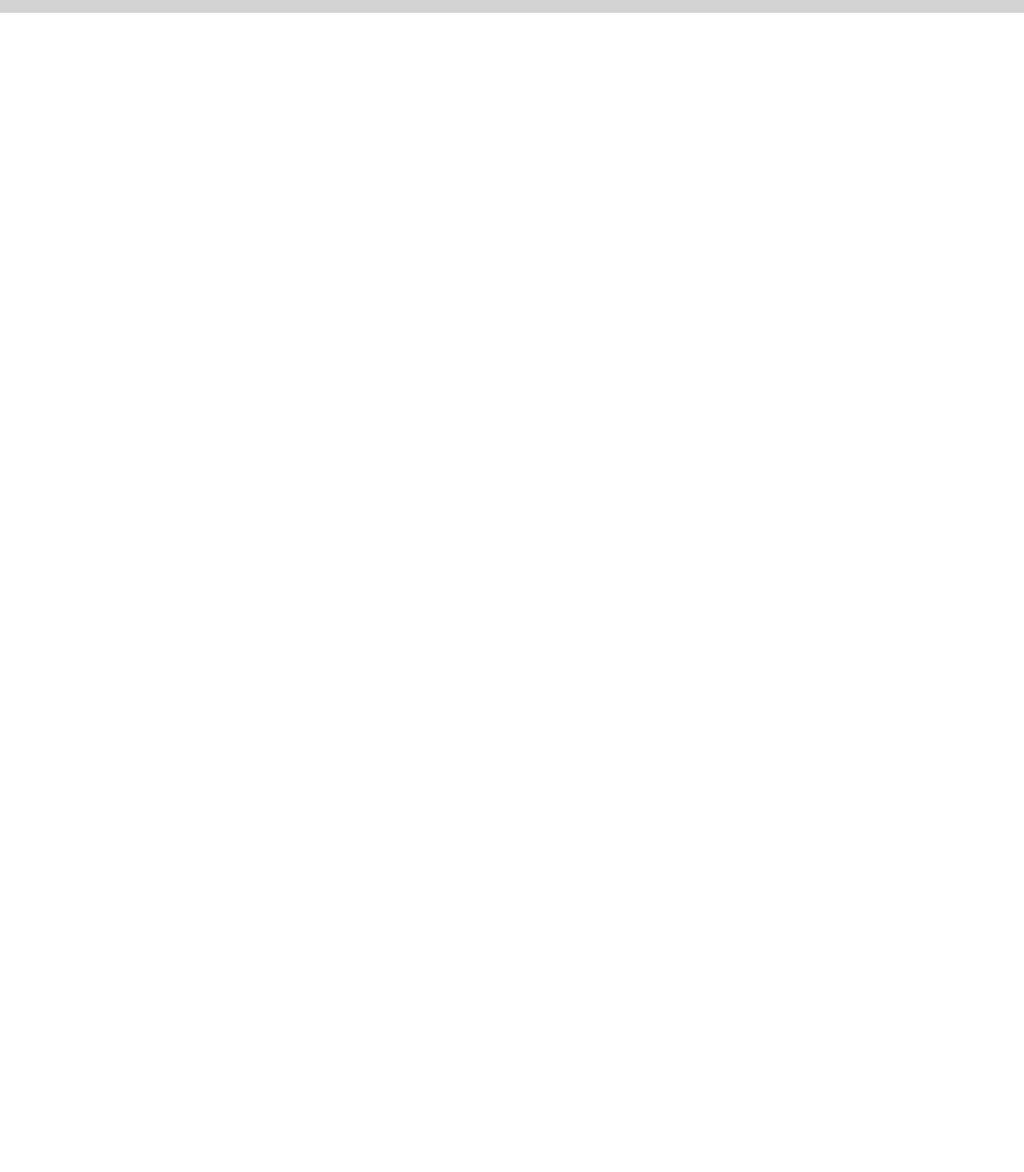
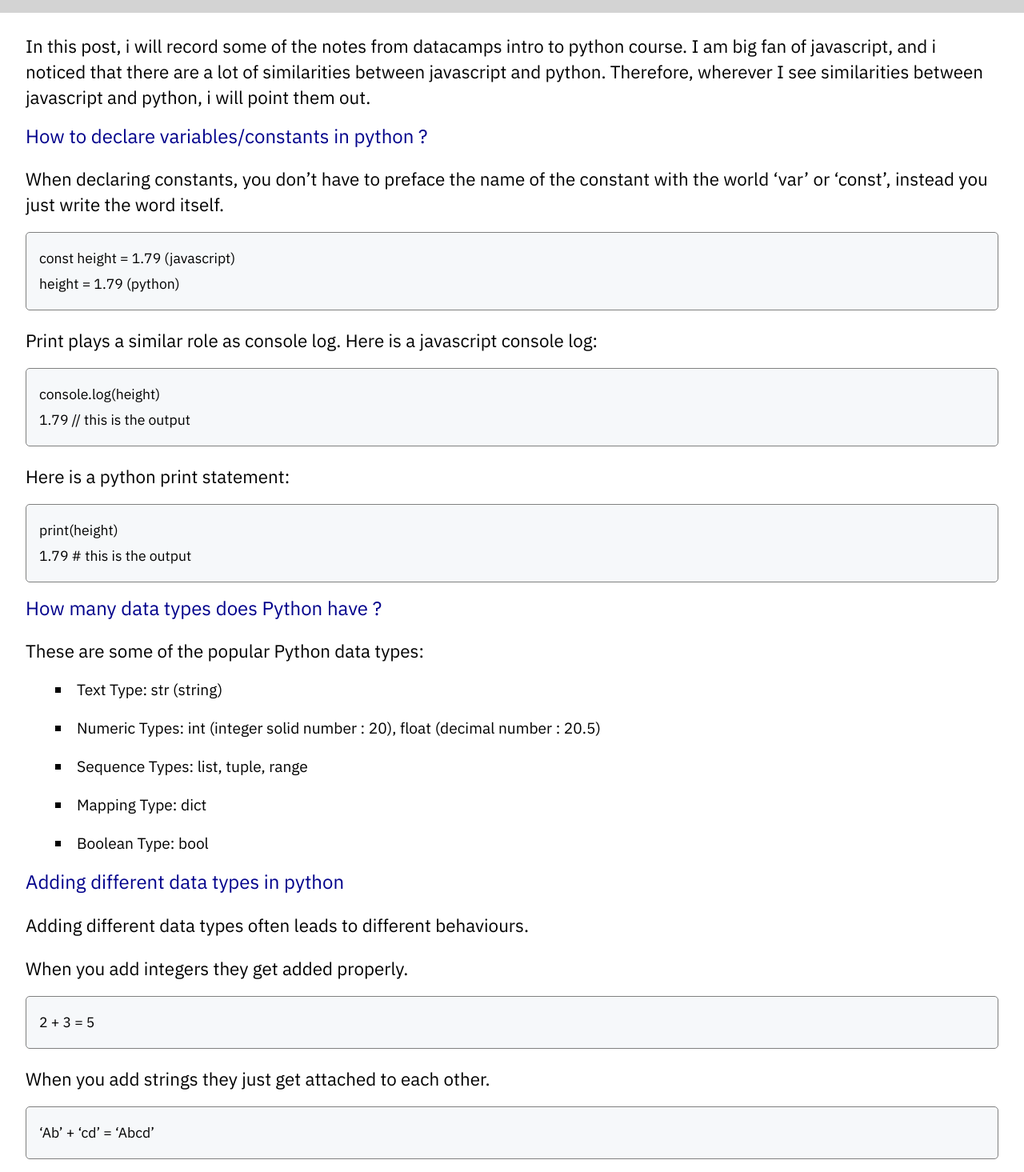
Before and after one commit to Elir-Mahad/notes, a Next.js app: page /intro-to-python in a window 1280 px wide. Shown: the part 133-1598 px from the top of the page at 80% size. Before the commit the page ends 800 px from the top, so only its background shows below. Built offline with nearby package versions, Linux system fonts and the light colour scheme.

Commit message:
content(intropython): add notes for chapter 1

```diff
--- a/pages/intro-to-python.js
+++ b/pages/intro-to-python.js
@@ -2,7 +2,11 @@ import Head from "next/head";
 import {
   //
   BlogBody,
+  Code,
+  Litem,
   PostTitle,
+  Sentence,
+  SubHeading,
 } from "../styles/Styles.js";
 // import Resources from "../components/Resources";
 import style from "../styles/Home.module.css";
@@ -20,7 +24,67 @@ function IntroPython() {
         />
       </Head>
       <PostTitle className={style.weight100}>Intro to python</PostTitle>
-      <BlogBody></BlogBody>
+      <BlogBody>
+        <Sentence>
+          {" "}
+          In this post, i will record some of the notes from datacamps intro to
+          python course. I am big fan of javascript, and i noticed that there
+          are a lot of similarities between javascript and python. Therefore,
+          wherever I see similarities between javascript and python, i will
+          point them out.{" "}
+        </Sentence>
+        <SubHeading>How to declare variables/constants in python ?</SubHeading>
+        <Sentence>
+          When declaring constants, you don’t have to preface the name of the
+          constant with the world ‘var’ or ‘const’, instead you just write the
+          word itself.{" "}
+        </Sentence>
+        <Code>
+          const height = 1.79 (javascript) <br />
+          height = 1.79 (python)
+        </Code>
+        <Sentence>
+          Print plays a similar role as console log. Here is a javascript
+          console log:
+        </Sentence>
+        <Code>
+          console.log(height) <br />
+          1.79 // this is the output
+        </Code>
+        <Sentence>Here is a python print statement:</Sentence>
+        <Code>
+          print(height) <br />
+          1.79 # this is the output
+        </Code>
+        <SubHeading>How many data types does Python have ?</SubHeading>
+        <Sentence> These are some of the popular Python data types: </Sentence>
+
+        <Litem> Text Type: str (string) </Litem>
+
+        <Litem>
+          {" "}
+          Numeric Types: int (integer solid number : 20), float (decimal number
+          : 20.5){" "}
+        </Litem>
+
+        <Litem> Sequence Types: list, tuple, range </Litem>
+
+        <Litem>Mapping Type: dict </Litem>
+
+        <Litem> Boolean Type: bool </Litem>
+
+        <SubHeading>Adding different data types in python </SubHeading>
+        <Sentence>
+          Adding different data types often leads to different behaviours.{" "}
+        </Sentence>
+        <Sentence>When you add integers they get added properly.</Sentence>
+        <Code>2 + 3 = 5</Code>
+
+        <Sentence>
+          When you add strings they just get attached to each other.
+        </Sentence>
+        <Code>‘Ab’ + ‘cd’ = ‘Abcd’</Code>
+      </BlogBody>
       {/* <Resources
         //
         topic="intro to python"
```
